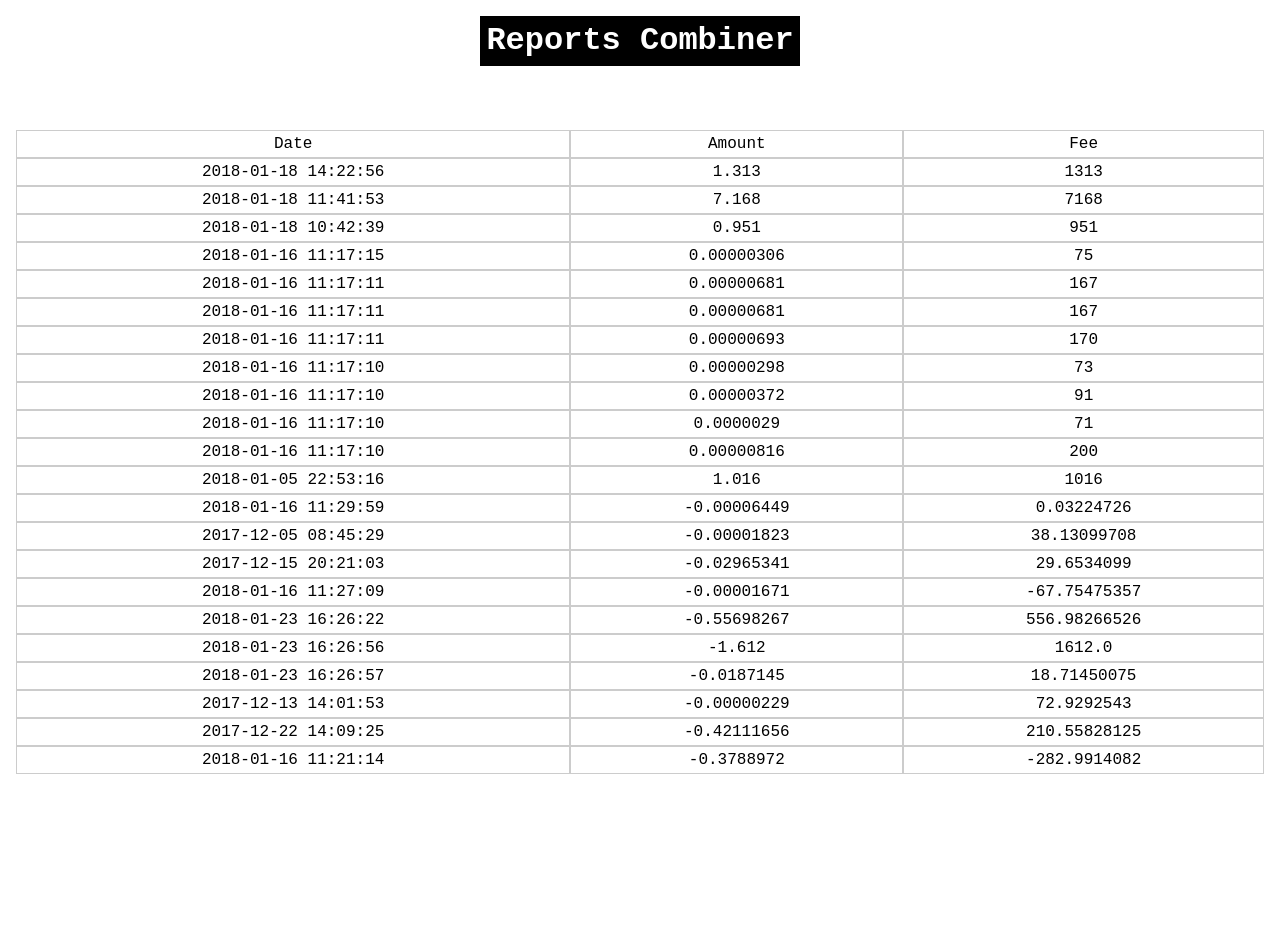
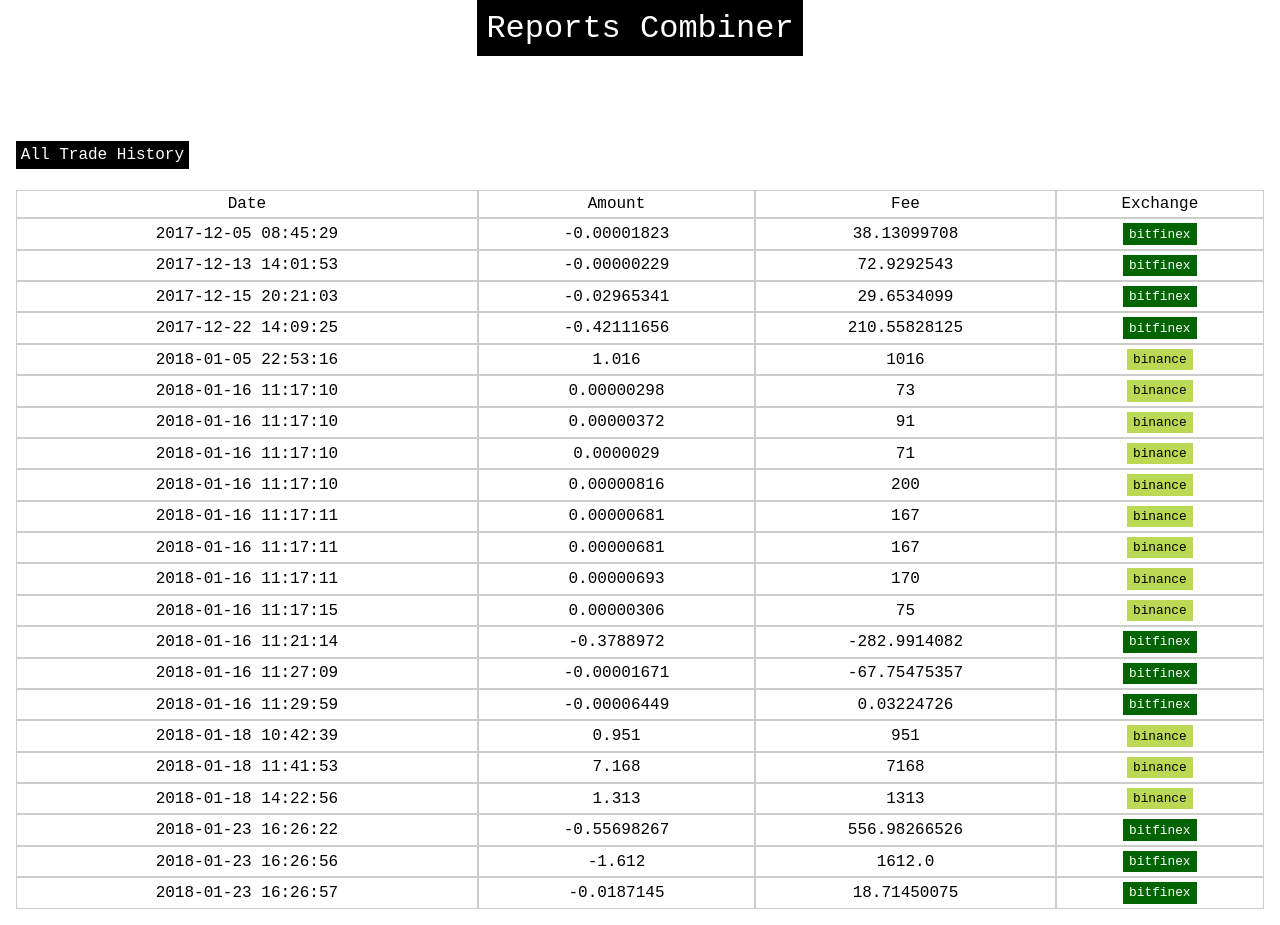
Before and after one commit to ttbarnes/reports-combiner, a React (Create React App) app: page / in a window 1280 px wide. Before the commit the page ends 800 px from the top, so only its background shows below. Built offline with nearby package versions, Linux system fonts and the light colour scheme.

Commit message:
sort data, names

```diff
--- a/src/App.css
+++ b/src/App.css
@@ -1,15 +1,24 @@
 body {
   text-align: center;
   font-family: monospace, sans-serif, Helvetica;
-  padding: 1em;
+  padding: 0 1em 1em;
+}
+
+h1,h2,h3,h4 {
+  background: #000;
+  color: #FFF;
+  padding: .3em;
+  font-weight: normal;
 }
 
 h1 {
   display: inline-flex;
-  background: #000;
-  color: #FFF;
-  padding: .2em;
   margin: 0 0 2em;
+}
+
+h4 {
+  clear: both;
+  float: left;
 }
 
 table {
@@ -33,3 +42,20 @@ td {
   color: #FFF;
   background: #000;
 }
+
+.binance,
+.bitfinex {
+  display: inline-flex;
+  padding: .25em .5em;
+  font-size: .8em;
+}
+
+.binance {
+  background: #BADA55;
+  color: #000;
+}
+
+.bitfinex {
+  background: darkgreen;
+  color: #FFF;
+}
--- a/src/App.js
+++ b/src/App.js
@@ -1,13 +1,20 @@
 import React, { Component } from 'react';
 import MOCK_DATA from './mockData';
 import './App.css';
+
+const sortedMockData = MOCK_DATA.rows.sort((a, b) =>
+  new Date(a[0]).getTime() - new Date(b[0]).getTime()
+);
 
 class App extends Component {
   render() {
     return (
       <div className="App">
-        <h1>Reports Combiner</h1>
+        <header>
+          <h1>Reports Combiner</h1>
+        </header>
 
+        <h4>All Trade History</h4>
         <table>
           <thead>
             <tr>
@@ -21,11 +28,13 @@ class App extends Component {
             </tr>
           </thead>
           <tbody>
-            {MOCK_DATA.rows.map((row, i) =>
+            {sortedMockData.map((row, i) =>
               <tr key={row + i}>
                 {row.map((c) =>
                   <td key={c + i}>
-                    {c}
+                    {c === 'binance' && <span className="binance">{c}</span>}
+                    {c === 'bitfinex' && <span className="bitfinex">{c}</span>}
+                    {c !== 'binance' && c !== 'bitfinex' && c}
                   </td>
                 )}
               </tr>
--- a/src/mockData.js
+++ b/src/mockData.js
@@ -2,118 +2,141 @@ const MOCK_DATA = {
   "headings": [
     "Date",
     "Amount",
-    "Fee"
+    "Fee",
+    "Exchange"
   ],
   "rows": [
     [
       "2018-01-18 14:22:56",
       "1.313",
-      "1313"
+      "1313",
+      "binance"
     ],
     [
       "2018-01-18 11:41:53",
       "7.168",
-      "7168"
+      "7168",
+      "binance"
     ],
     [
       "2018-01-18 10:42:39",
       "0.951",
-      "951"
+      "951",
+      "binance"
     ],
     [
       "2018-01-16 11:17:15",
       "0.00000306",
-      "75"
+      "75",
+      "binance"
     ],
     [
       "2018-01-16 11:17:11",
       "0.00000681",
-      "167"
+      "167",
+      "binance"
     ],
     [
       "2018-01-16 11:17:11",
       "0.00000681",
-      "167"
+      "167",
+      "binance"
     ],
     [
       "2018-01-16 11:17:11",
       "0.00000693",
-      "170"
+      "170",
+      "binance"
     ],
     [
       "2018-01-16 11:17:10",
       "0.00000298",
-      "73"
+      "73",
+      "binance"
     ],
     [
       "2018-01-16 11:17:10",
       "0.00000372",
-      "91"
+      "91",
+      "binance"
     ],
     [
       "2018-01-16 11:17:10",
       "0.0000029",
-      "71"
+      "71",
+      "binance"
     ],
     [
       "2018-01-16 11:17:10",
       "0.00000816",
-      "200"
+      "200",
+      "binance"
     ],
     [
       "2018-01-05 22:53:16",
       "1.016",
-      "1016"
+      "1016",
+      "binance"
     ],
     [
       "2018-01-16 11:29:59",
       "-0.00006449",
-      "0.03224726"
+      "0.03224726",
+      "bitfinex"
     ],
     [
       "2017-12-05 08:45:29",
       "-0.00001823",
-      "38.13099708"
+      "38.13099708",
+      "bitfinex"
     ],
     [
       "2017-12-15 20:21:03",
       "-0.02965341",
-      "29.6534099"
+      "29.6534099",
+      "bitfinex"
     ],
     [
       "2018-01-16 11:27:09",
       "-0.00001671",
-      "-67.75475357"
+      "-67.75475357",
+      "bitfinex"
     ],
     [
       "2018-01-23 16:26:22",
       "-0.55698267",
-      "556.98266526"
+      "556.98266526",
+      "bitfinex"
     ],
     [
       "2018-01-23 16:26:56",
       "-1.612",
-      "1612.0"
+      "1612.0",
+      "bitfinex"
     ],
     [
       "2018-01-23 16:26:57",
       "-0.0187145",
-      "18.71450075"
+      "18.71450075",
+      "bitfinex"
     ],
     [
       "2017-12-13 14:01:53",
       "-0.00000229",
-      "72.9292543"
+      "72.9292543",
+      "bitfinex"
     ],
     [
       "2017-12-22 14:09:25",
       "-0.42111656",
-      "210.55828125"
+      "210.55828125",
+      "bitfinex"
     ],
     [
       "2018-01-16 11:21:14",
       "-0.3788972",
-      "-282.9914082"
+      "-282.9914082",
+      "bitfinex"
     ]
   ]
 };
```
